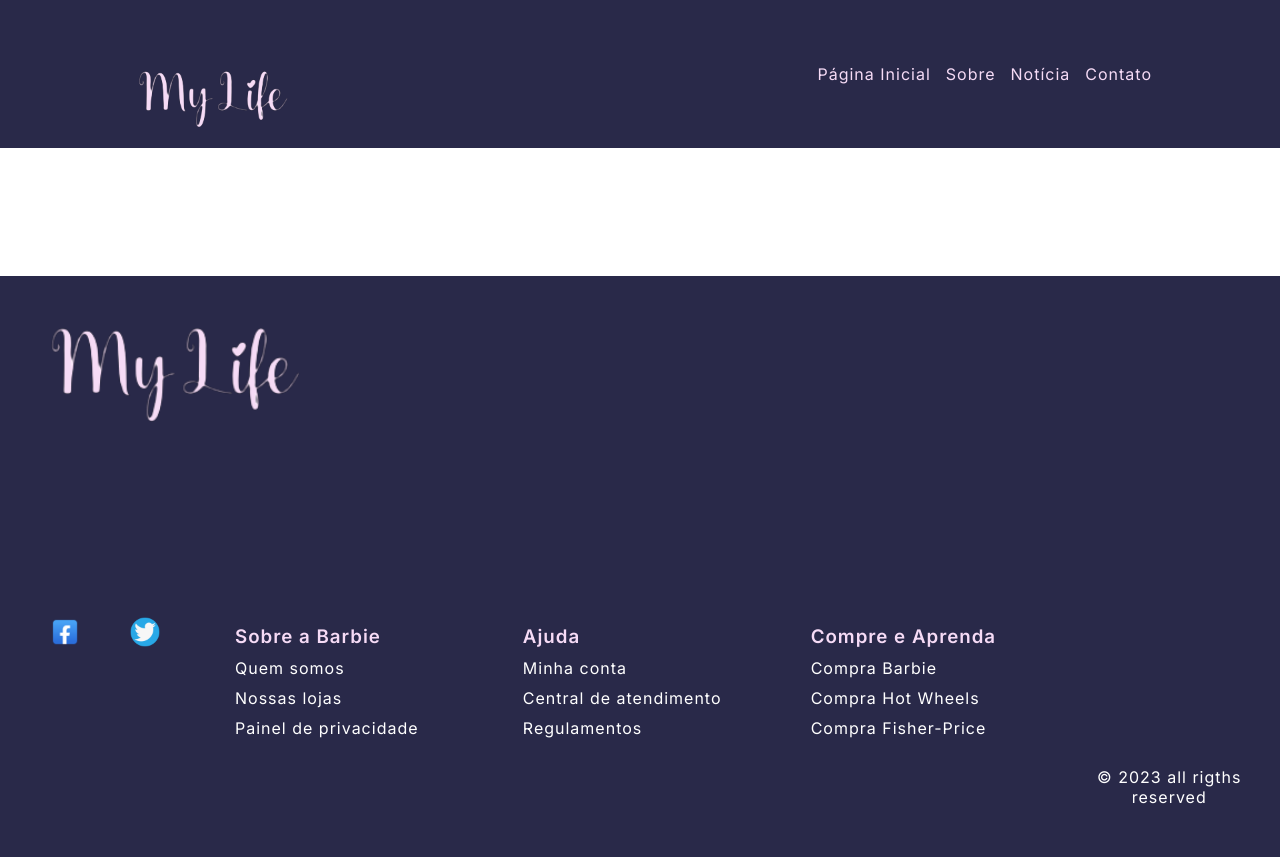
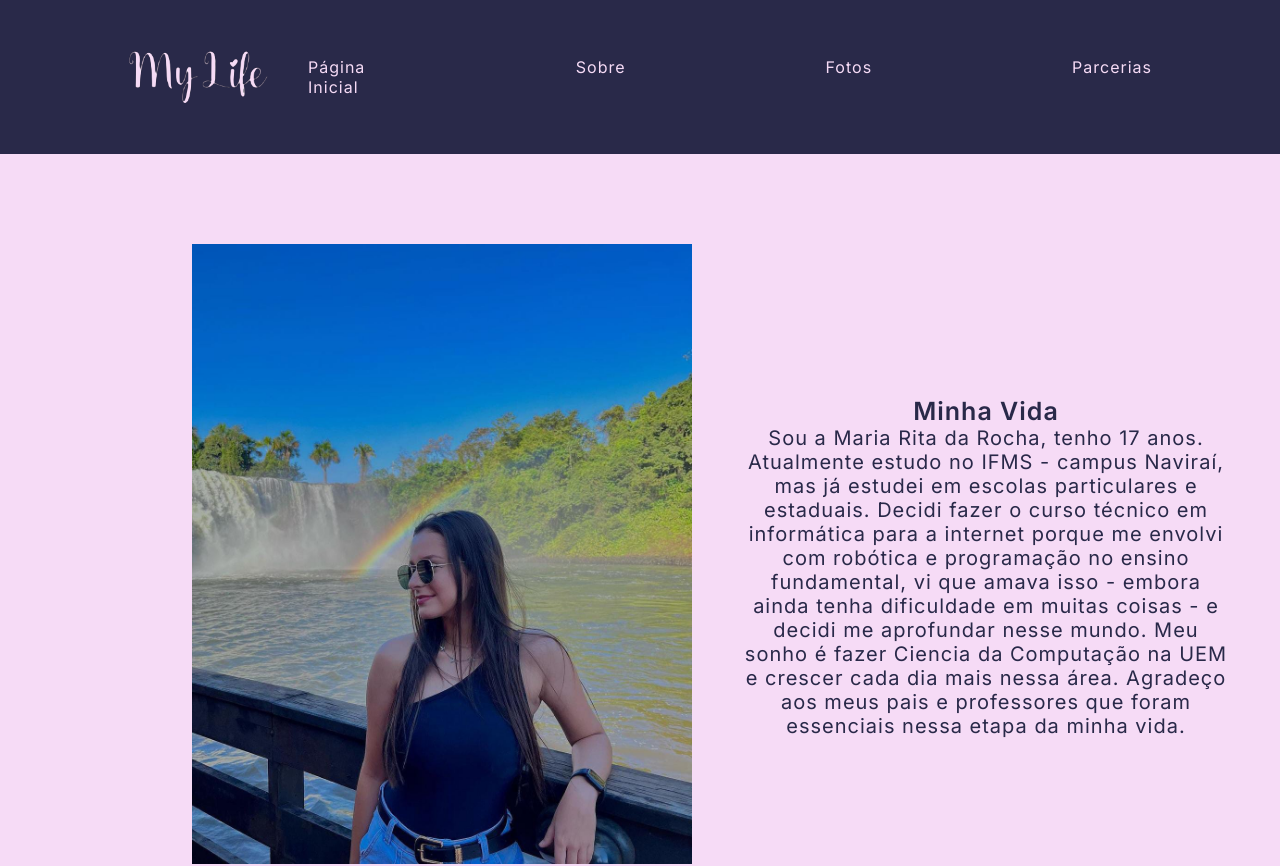
Before and after one commit to MariaRocha26/portifolio, a React (Vite) app: page / in a window 1280 px wide. Shown: the top 866 px of the page. Built offline with nearby package versions, Linux system fonts and the light colour scheme.

Commit message:
atualizações

```diff
--- a/src/componentes/footer/Footer.css
+++ b/src/componentes/footer/Footer.css
@@ -3,9 +3,7 @@
 
 img{
     width: 250px;
-    height: auto;
-    margin-left: 50px;
-    margin-top: 50px;
+    height:fit-content;
 }
 
 *{
@@ -19,12 +17,15 @@ footer{
   color: #f6dbf6;
   background-color: #292949;
   margin-top: 10%;
+  padding: 50px;
+  display: flex;
+  flex-direction: column;
 }
 
 .rodape{
   display:flex;
   color:#f6dbf6;
-  gap: 35px;
+  justify-content: space-between;
   padding: 140px 0px 50px 0px;
 }
 
@@ -52,18 +53,12 @@ footer{
   margin-bottom:10px
 }
 
-.redesSociais{
-  display:flex;
-  flex-direction:row
-}
-
 .redesSociais img{
   width:30px;
 }
 
 .footer-copyright{
   color:white;
-  margin-top: 200px;
   text-align: center;
   justify-content: center;
 }
--- a/src/componentes/footer/Footer.tsx
+++ b/src/componentes/footer/Footer.tsx
@@ -1,34 +1,28 @@
 import './Footer.css'
 import Logo from '../../assets/logo-portifolio.png'
-import facebook from "../../assets/facebook.png"
-import twitter from "../../assets/twitter.png"
-function Footer(){
-    return(
+
+function Footer() {
+  return (
     <footer>
-            <img src={Logo} alt=""/>
       <div className='rodape'>
 
-          <div className="redesSociais">
-            <a href="#"> <img src={facebook} alt="logo2"/> </a>
-            <a href="#"> <img src={twitter} alt="logo3"/> </a>
-          </div>
-
+        <img src={Logo} alt="" />
         <ul className="footer-list">
 
           <li>
-              <h3>Sobre a Barbie</h3>
+            <h3>Sobre mim</h3>
           </li>
 
           <li>
-              <a href="#" className="footer-link">Quem somos</a>
+            <a href="#" className="footer-link">Meus projetos</a>
           </li>
 
           <li>
-              <a href="#" className="footer-link">Nossas lojas</a>
+            <a href="#" className="footer-link">Minha jornada</a>
           </li>
 
           <li>
-              <a href="#" className="footer-link">Painel de privacidade</a>
+            <a href="#" className="footer-link">Locais de trabalho</a>
           </li>
 
         </ul>
@@ -36,19 +30,19 @@ function Footer(){
         <ul className="footer-list">
 
           <li>
-              <h3>Ajuda</h3>
+            <h3>Contatos</h3>
           </li>
 
           <li>
-              <a href="#" className="footer-link">Minha conta</a>
+            <a href="#" className="footer-link">Whatsapp</a>
           </li>
 
           <li>
-              <a href="#" className="footer-link">Central de atendimento</a>
+            <a href="#" className="footer-link">Instagram</a>
           </li>
 
           <li>
-              <a href="#" className="footer-link">Regulamentos</a>
+            <a href="#" className="footer-link">Facebook</a>
           </li>
 
         </ul>
@@ -56,29 +50,29 @@ function Footer(){
         <ul className="footer-list">
 
           <li>
-              <h3>Compre e Aprenda</h3>
+            <h3>Carreira</h3>
           </li>
 
           <li>
-              <a href="#" className="footer-link">Compra Barbie</a>
+            <a href="#" className="footer-link">Escolas estaduais</a>
           </li>
 
           <li>
-              <a href="#" className="footer-link">Compra Hot Wheels</a>
+            <a href="#" className="footer-link">IFMS</a>
           </li>
 
           <li>
-              <a href="#" className="footer-link">Compra Fisher-Price</a>
+            <a href="#" className="footer-link">Faculdade</a>
           </li>
 
         </ul>
+
+
+      </div>
       <div className="footer-copyright">
           &#169;
           2023 all rigths reserved
         </div>
-
-      </div>
-
     </footer>
   )
 }
--- a/src/componentes/header/Header.css
+++ b/src/componentes/header/Header.css
@@ -1,22 +1,26 @@
 header{
     background-color: #292949;
-    padding: 20px 10vw;
+    padding: 50px 10vw;
     display: flex;
     justify-content: space-between;
     align-items: center;
+
   }
 header nav ul li a{
     text-decoration: none;
     color: #f6dbf6;
     gap: 100px;
 }
+header a:hover{
+    color: black;
+}
+
 header nav ul{
     display: flex;
     list-style: none;
-    gap: 15px;
+    gap: 200px;
 }
 .LogoCabecalho{
-    width: 150px;
+    width: 140px;
     height: auto;
-    margin-left: 10px;
 }
--- a/src/componentes/header/Header.tsx
+++ b/src/componentes/header/Header.tsx
@@ -15,11 +15,11 @@ function Header(){
                     </li>
 
                     <li>
-                        <a href="#">Notícia</a>
+                        <a href="#">Fotos</a>
                     </li>
 
                     <li>
-                        <a href="#">Contato</a>
+                        <a href="#">Parcerias</a>
                     </li>
 
                 </ul>
--- a/src/componentes/main/Main.css
+++ b/src/componentes/main/Main.css
@@ -0,0 +1,31 @@
+body{
+    background-color:#f6dbf6;
+}
+
+.MinhaFoto{
+    width: 500px;
+    height: auto;
+    margin-left: 15%;
+    margin-top: 7%;
+}
+
+.pegaTudo{
+display: flex;
+}
+
+.texto h3{
+text-align: center;
+font-size: 25px;
+color: #292949;
+}
+
+.texto p{
+    text-align: center;
+    font-size: 20px;
+    color: #292949;
+    }
+
+.texto{
+    margin-top: 15%;
+    padding: 50px;
+}
--- a/src/componentes/main/Main.tsx
+++ b/src/componentes/main/Main.tsx
@@ -1,9 +1,27 @@
 import './Main.css'
-
+import Foto from '../../assets/Foto.jpeg'
 export default function Main(){
     return(
         <main>
+            <div className="pegaTudo">
 
+            <img src={Foto} className="MinhaFoto"/>
+
+            <div className="texto">
+            <h3>Minha Vida</h3>
+            <p>Sou a Maria Rita da Rocha, tenho 17 anos.
+            Atualmente estudo no IFMS - campus Naviraí,
+            mas já estudei em escolas particulares e estaduais.
+            Decidi fazer o curso técnico em informática para a internet
+            porque me envolvi com robótica e programação no ensino fundamental,
+            vi que amava isso - embora ainda tenha dificuldade em muitas coisas -
+            e decidi me aprofundar nesse mundo.
+            Meu sonho é fazer Ciencia da Computação na UEM e crescer cada dia mais nessa área.
+            Agradeço aos meus pais e professores que foram essenciais nessa etapa da minha vida.</p>
+            </div>
+
+
+            </div>
         </main>
     )
 }
```
Also changed, not shown: src/assets/Foto.jpeg (added). Lines whose indentation alone changed are shown as unchanged.
